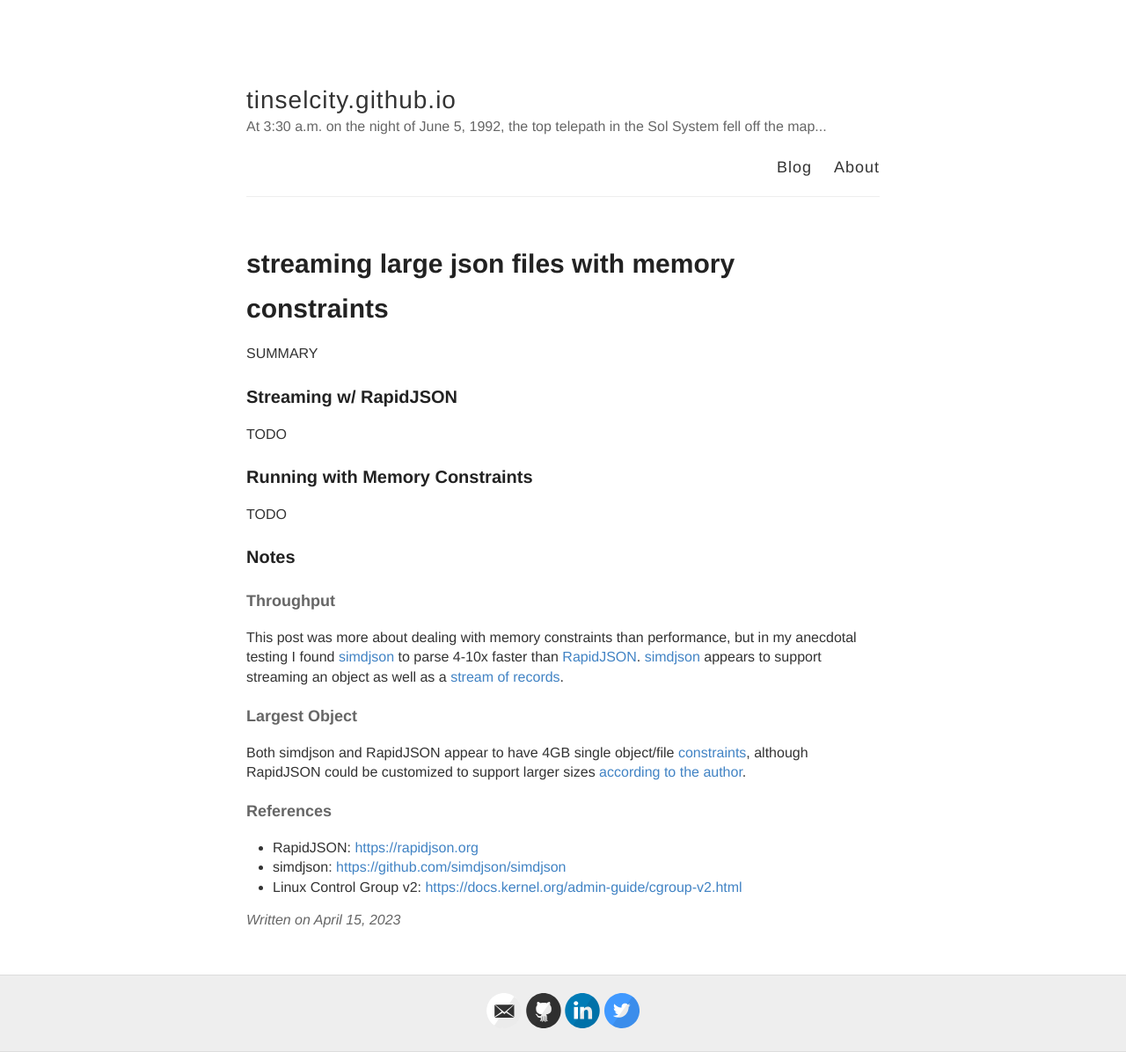
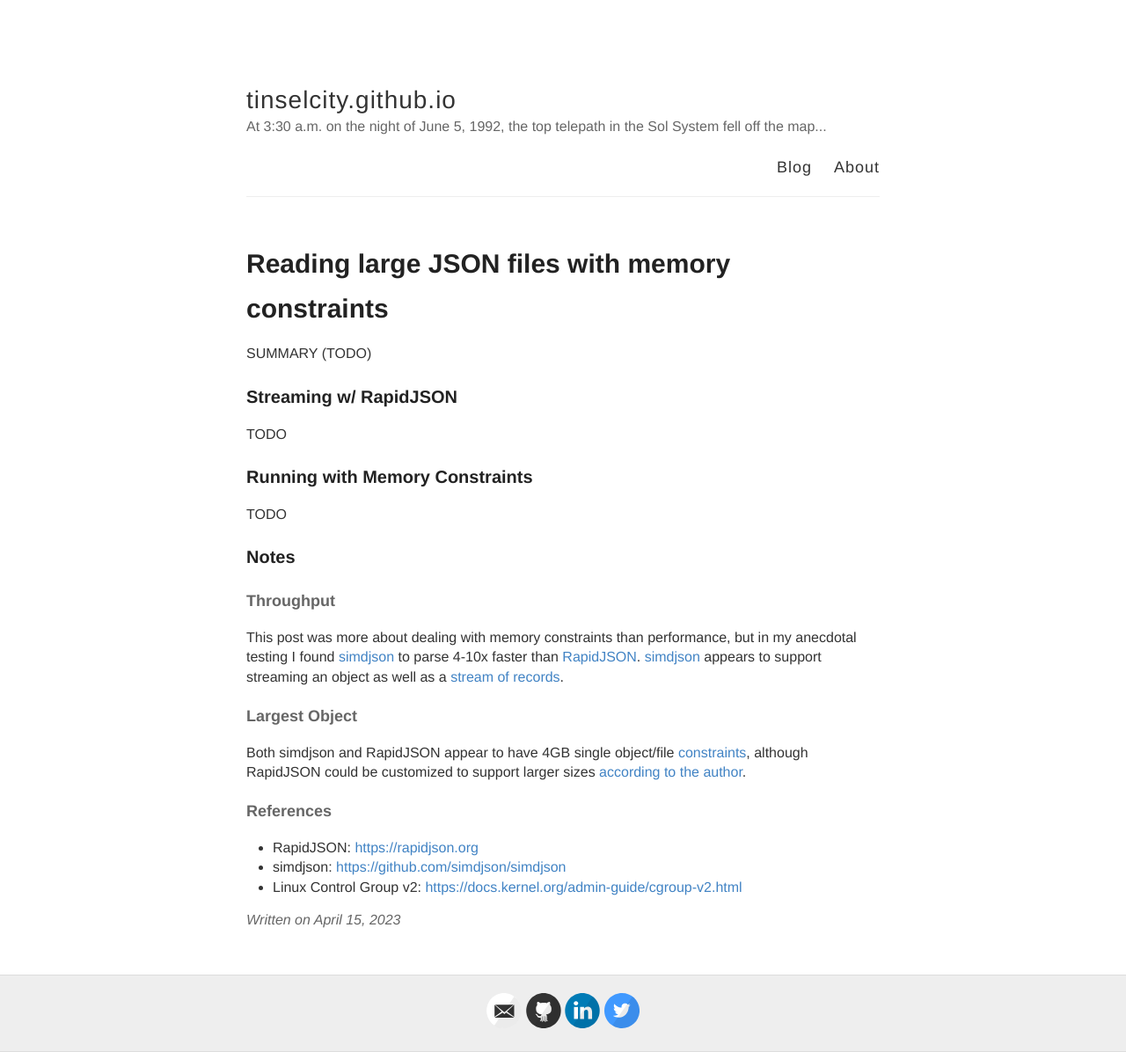
Before and after one commit to tinselcity/tinselcity.github.io, a Jekyll site: the page built from _posts/2023-4-15-Large-Json-Stream.md, in a window 1280 px wide. Shown: the whole page at 88% size. Built offline with Jekyll 4.4.1, drawn with Linux system fonts in a browser that asks for light colours.

Commit message:
placeholders.

```diff
--- a/_posts/2023-4-15-Large-Json-Stream.md
+++ b/_posts/2023-4-15-Large-Json-Stream.md
@@ -1,10 +1,9 @@
 ---
 layout: post
-title: streaming large json files with memory constraints
+title: Reading large JSON files with memory constraints
 ---
 
-SUMMARY
-
+SUMMARY (TODO)
 
 ### Streaming w/ RapidJSON
 
```
